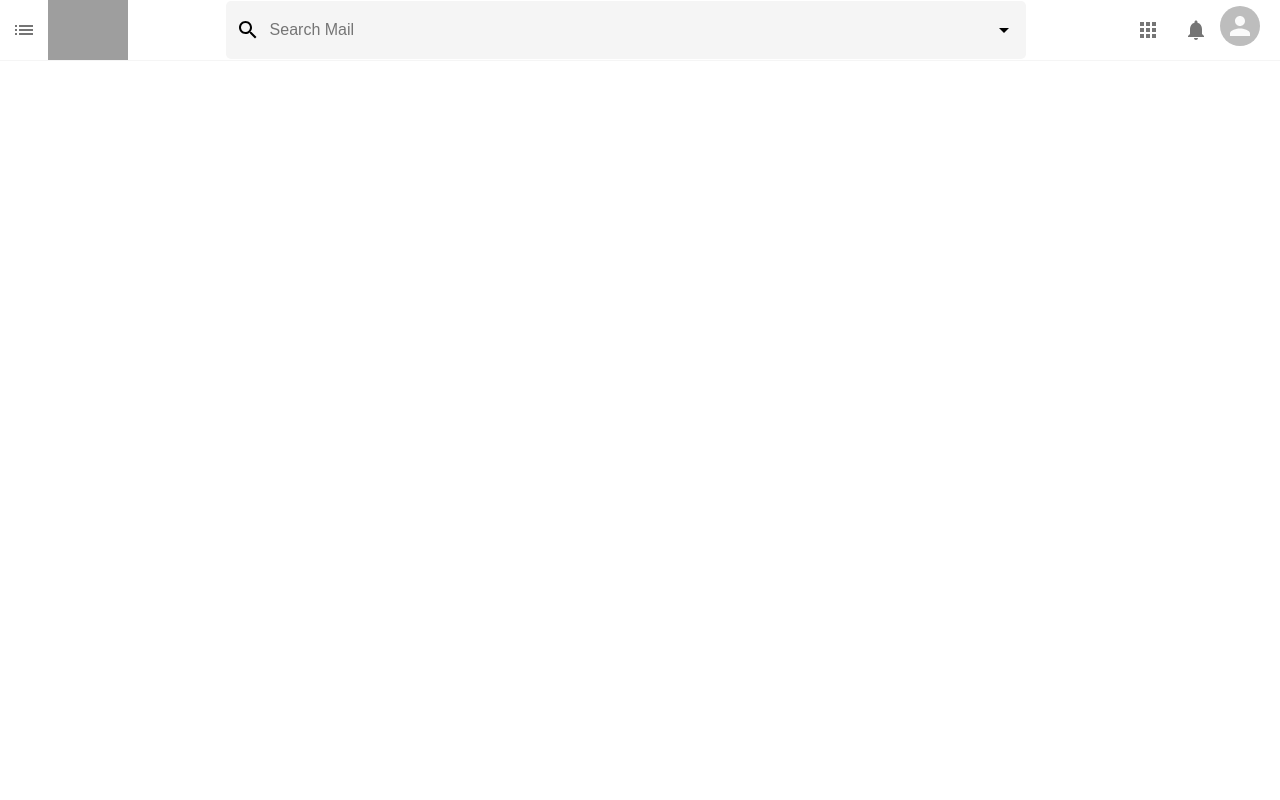
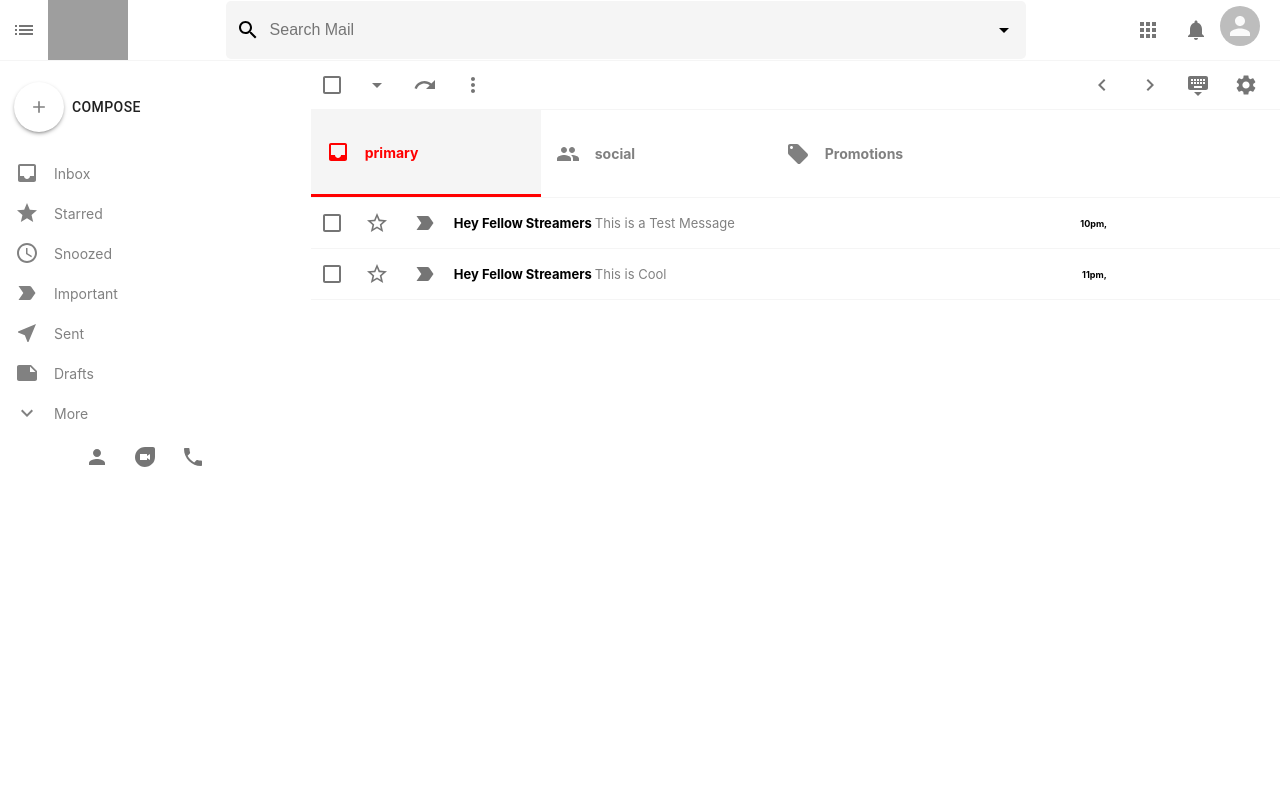
Before and after one commit to BobBrian/GmailTest, a React (Create React App) app in the folder gamail-clone/: page / in a window 1280 px wide. Shown: the top 800 px of the page. Built offline with nearby package versions, Linux system fonts and the light colour scheme; grey boxes are pictures that could not be loaded.

Commit message:
Email Row Part 1
Slight Modification of Email List Section Tabs to Highlight Selected Tabs and Creation of Email Rows to Display Base Information of Email Messages as well as Population of Message with Dummy Data

```diff
--- a/gamail-clone/src/App.js
+++ b/gamail-clone/src/App.js
@@ -12,11 +12,8 @@
         <div className="App">
           <Header/>
           <div className="app_body">
-          </div>
           <Sidebar/>
-
             <Switch>
-
               <Route path="/mail">
                 <Mail/>
               </Route>
@@ -24,8 +21,9 @@
               <Route path="/">
                 <EmailList/>
               </Route>
+          </Switch>
+          </div>
 
-          </Switch>
         </div>
     </Router>
 
--- a/gamail-clone/src/EmailList.js
+++ b/gamail-clone/src/EmailList.js
@@ -15,6 +15,7 @@
 import PeopleIcon from '@material-ui/icons/People';
 import LocalOfferIcon from '@material-ui/icons/LocalOffer';
 import Section from './Section';
+import EmailRow from './EmailRow';
 
 function EmailList() {
     return (
@@ -49,8 +50,25 @@
             </div>
             <div className="emailList_sections">
                 <Section Icon={InboxIcon} title="primary" color="red" selected/>
-                <Section Icon={PeopleIcon} title="social" color="#1A73E8" selected/>
-                <Section Icon={LocalOfferIcon} title="Promotions" color="green" selected/>
+                <Section Icon={PeopleIcon} title="social" color="#1A73E8" />
+                <Section Icon={LocalOfferIcon} title="Promotions" color="green"/>
+
+            </div>
+            <div className="emailList_List">
+                {/* Keep Note that the Message here is mere Dummy Data at the Current Moment*/}
+                <EmailRow
+                    tile = "Twitch"
+                    subject = "Hey Fellow Streamers"
+                    description = "This is a Test Message"
+                    time = "10pm,"
+                />
+
+                <EmailRow
+                    tile = "Twitch"
+                    subject = "Hey Fellow Streamers"
+                    description = "This is Cool"
+                    time = "11pm,"
+                />
 
             </div>
         </div>
--- /dev/null
+++ b/gamail-clone/src/EmailRow.css
@@ -0,0 +1,44 @@
+.emailRow{
+    display: flex;
+    align-items: center;
+    height: 50px;
+    border-bottom: 1px solid whitesmoke;
+    cursor: pointer;
+    z-index: 999;
+}
+
+.emailRow:hover{
+    border-top: 1px solid whitesmoke;
+    box-shadow:  0px 4px 4px -2px rgba(0, 0, 0, 0.24);
+}
+
+.emailRow_Options{
+    display: flex;
+}
+
+.emailRow_Message{
+    display: flex;
+    flex: 0.8;
+    align-items: center;
+    font-size: 13px;
+}
+
+.emailRow_Message > h4{
+    width: 400px;
+    white-space: nowrap;
+    overflow: hidden;
+    text-overflow: ellipsis;
+    padding-left: 5px;
+    padding-right: 5px;
+}
+
+.emailRow_time{
+    padding-right: 15px;
+    font-size: 9px;
+    font-weight: bold;
+}
+
+.emailRow_description{
+    font-weight: 400;
+    color: gray;
+}
--- /dev/null
+++ b/gamail-clone/src/EmailRow.js
@@ -0,0 +1,40 @@
+// Responsible for Rendering the Emails in a Row of Information showing the Sender , Bits of the Message and the Time it was Sent
+// Also Allows Users to Click on the Message to Exapnd the Message and get Extra Infromation
+
+import React from 'react'
+import "./EmailRow.css"
+import { IconButton } from '@material-ui/core';
+import Checkbox from "@material-ui/core/Checkbox"
+import StarBorderIcon from '@material-ui/icons/StarBorder';
+import LabelImportantIcon from '@material-ui/icons/LabelImportant';
+
+
+function EmailRow({id, title, subject,  description , time}) {
+    return (
+        <div className="emailRow">
+            <div className="emailRow_Options">
+                <Checkbox/>
+                <IconButton>
+                    <StarBorderIcon/>
+                </IconButton>
+                <IconButton>
+                    <LabelImportantIcon/>
+                </IconButton>
+            </div>
+
+            <h3 className="emailRow_Title"> {title} </h3>
+
+            <div className="emailRow_Message">
+                <h4>
+                    {subject}{" "}
+                    <span className="emailRow_description">{description}</span>
+                </h4>
+            </div>
+
+            <div className="emailRow_time">{time}</div>
+
+        </div>
+    )
+}
+
+export default EmailRow
--- a/gamail-clone/src/Sidebar.js
+++ b/gamail-clone/src/Sidebar.js
@@ -3,7 +3,7 @@
 
 import { Button , IconButton } from '@material-ui/core'
 import React from 'react'
-import './Sidebar.css'
+import "./Sidebar.css"
 import AddIcon from "@material-ui/icons/Add"
 import SidebarOption from './SidebarOption'
 import InboxIcon from "@material-ui/icons/Inbox"
@@ -21,9 +21,7 @@
 function Sidebar() {
     return (
         <div className="sidebar">
-            <Button startIcon={<AddIcon fontSize="large" className="sidebarcompose"/>}>
-                Compose
-            </Button>
+            <Button startIcon={<AddIcon fontSize="large" className="sidebarcompose"/>}>Compose </Button>
 
             <SidebarOption Icon={InboxIcon} title="Inbox" number ={54} selected={true}/>
             <SidebarOption Icon={StarIcon} title="Starred" number ={54}/>
```
Also changed, not shown: gamail-clone/src/Section.js (+8 -9 lines). Lines whose indentation alone changed are shown as unchanged.
